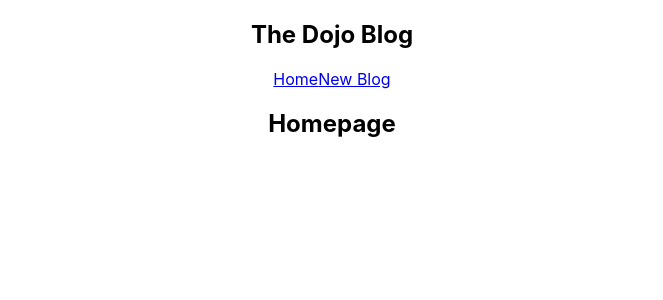
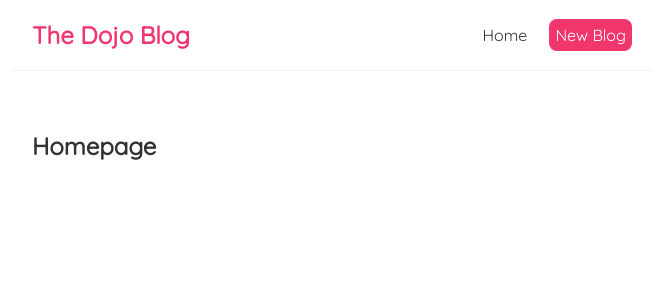
Before and after one commit to carolineglass/react-blog, a JavaScript app: page / in a window 1280 px wide. Shown: the top 300 px of the page, without its empty margins (308-971 px from the left). Built offline with nearby package versions, Linux system fonts and the light colour scheme; the HTML template or start-up script is replaced by a standard one.

Commit message:
add styles

```diff
--- a/src/App.css
+++ /dev/null
@@ -1,38 +0,0 @@
-.App {
-  text-align: center;
-}
-
-.App-logo {
-  height: 40vmin;
-  pointer-events: none;
-}
-
-@media (prefers-reduced-motion: no-preference) {
-  .App-logo {
-    animation: App-logo-spin infinite 20s linear;
-  }
-}
-
-.App-header {
-  background-color: #282c34;
-  min-height: 100vh;
-  display: flex;
-  flex-direction: column;
-  align-items: center;
-  justify-content: center;
-  font-size: calc(10px + 2vmin);
-  color: white;
-}
-
-.App-link {
-  color: #61dafb;
-}
-
-@keyframes App-logo-spin {
-  from {
-    transform: rotate(0deg);
-  }
-  to {
-    transform: rotate(360deg);
-  }
-}
--- a/src/App.js
+++ b/src/App.js
@@ -1,4 +1,3 @@
-import './App.css';
 import Navbar from './components/Navbar'
 import Home from './components/Home'
 
--- a/src/components/Home.js
+++ b/src/components/Home.js
@@ -1,4 +1,5 @@
 const Home = () => {
+
     return (
         <div className="home">
             <h2>Homepage</h2>
--- a/src/components/Navbar.js
+++ b/src/components/Navbar.js
@@ -1,11 +1,14 @@
-
 const Navbar = () => {
     return (
         <nav className="navbar">
             <h1>The Dojo Blog</h1>
             <div className="links">
                 <a href="/">Home</a>
-                <a href="/create">New Blog</a>
+                <a href="/create" style={{
+                        color: "white",
+                        backgroundColor: "#f1356d",
+                        borderRadius: "8px"
+                }}>New Blog</a>
             </div>
         </nav>
     );
--- a/src/index.css
+++ b/src/index.css
@@ -1,13 +1,42 @@
-body {
+@import url("https://fonts.googleapis.com/css2?family=Amatic+SC&family=Quicksand&display=swap");
+
+* {
   margin: 0;
-  font-family: -apple-system, BlinkMacSystemFont, 'Segoe UI', 'Roboto', 'Oxygen',
-    'Ubuntu', 'Cantarell', 'Fira Sans', 'Droid Sans', 'Helvetica Neue',
-    sans-serif;
-  -webkit-font-smoothing: antialiased;
-  -moz-osx-font-smoothing: grayscale;
+  font-family: "Quicksand";
+  color: #333;
 }
 
-code {
-  font-family: source-code-pro, Menlo, Monaco, Consolas, 'Courier New',
-    monospace;
+/* navbar styles */
+
+.navbar {
+  padding: 20px;
+  display: flex;
+  align-items: center;
+  max-width: 600px;
+  margin: 0 auto;
+  border-bottom: 1px solid #f2f2f2;
 }
+
+.navbar h1 {
+  color: #f1356d;
+}
+
+.navbar .links {
+  margin-left: auto;
+}
+
+.navbar a {
+  text-decoration: none;
+  margin-left: 16px;
+  padding: 6px;
+}
+
+.navbar a:hover {
+  color: #f1356d;
+}
+
+.content {
+  max-width: 600px;
+  margin: 40px auto;
+  padding: 20px;
+}
```
